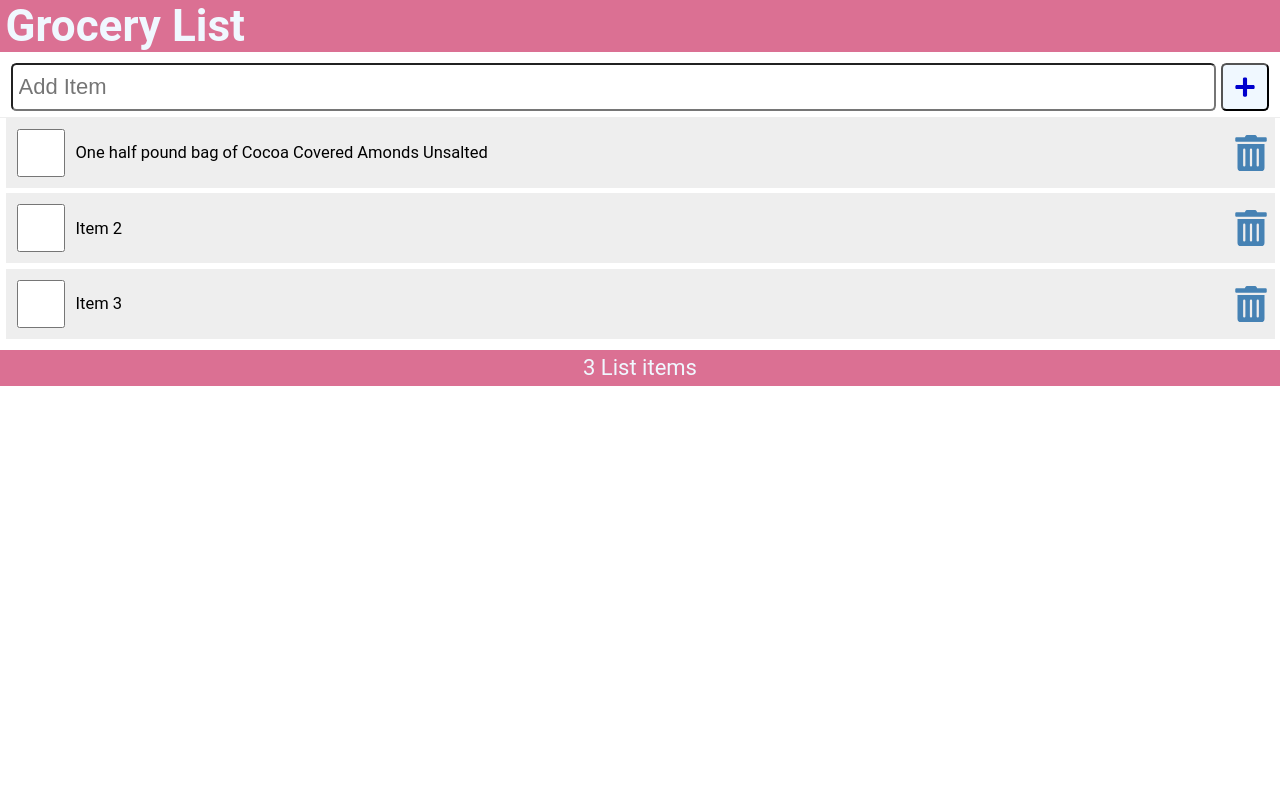
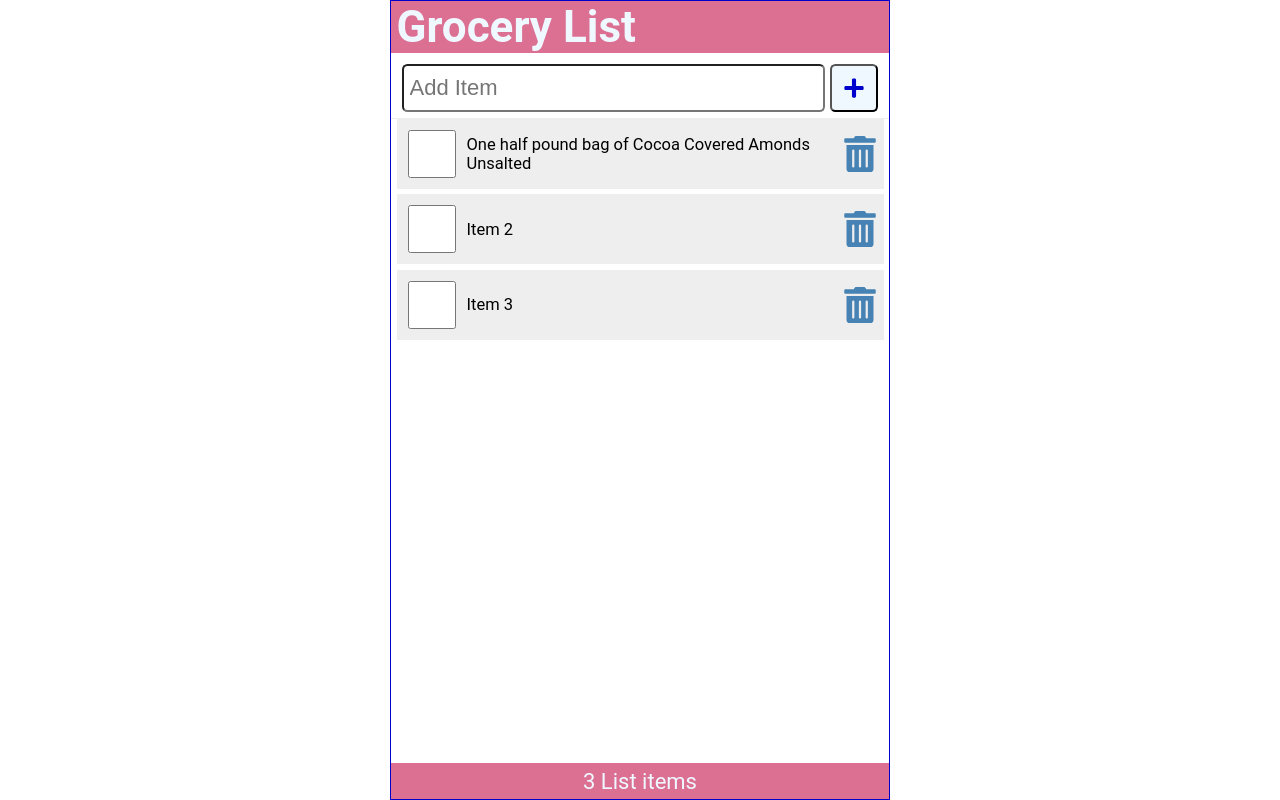
Before and after one commit to buithutruc/ReactTutorial, a React (Create React App) app: page / in a window 1280 px wide. Built offline with nearby package versions, Linux system fonts and the light colour scheme.

Commit message:
fixed a typo in App.js

```diff
--- a/src/App.js
+++ b/src/App.js
@@ -56,7 +56,7 @@ function App() {
   };
 
   return (
-    <div className="Apbbp">
+    <div className="App">
       <Header title="Grocery List" />
       <AddItem
         newItem={newItem}
```
